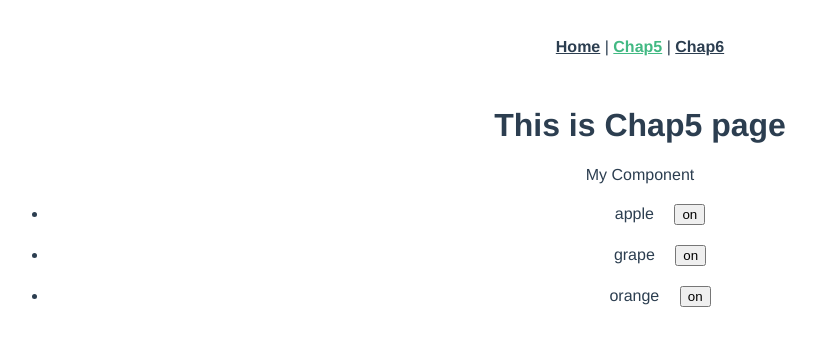
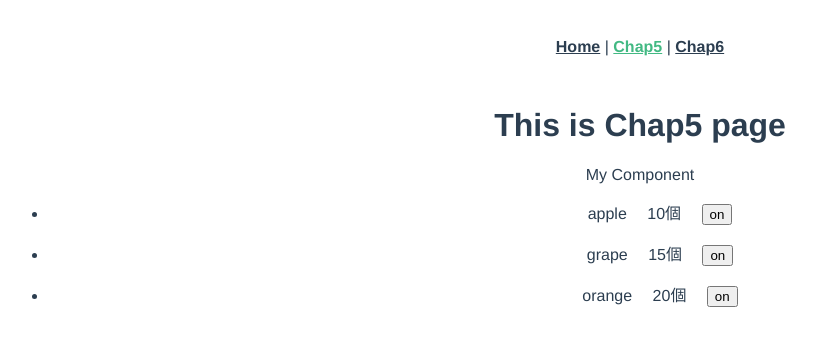
Before and after one commit to kawa1228/vuebook2-sample, a Vue app: page /chap5 in a window 1280 px wide. Shown: the top 346 px of the page, without its empty margins (0-816 px from the left). Built offline with nearby package versions, Linux system fonts and the light colour scheme.

Commit message:
add transition

```diff
--- a/src/components/MyCompChild.vue
+++ b/src/components/MyCompChild.vue
@@ -3,6 +3,7 @@
     <ul>
       <li>
         {{ name }}
+        {{ count }}個
         <button @click="handleClick"> on </button>
       </li>
     </ul>
@@ -13,11 +14,13 @@
 export default {
   props: {
     val: String,
-    name: String
+    name: String,
+    count: Number,
+    id: Number
   },
   methods: {
     handleClick: function() {
-      this.$emit("childs-event");
+      this.$emit("childs-event", this.id);
     }
   }
 };
--- a/src/components/MyComponent.vue
+++ b/src/components/MyComponent.vue
@@ -3,10 +3,11 @@
     <p>
     My Component
     <comp-child
-      v-for="(item, index) in list"
+      v-for="item in list"
       :key="item.id"
       :name="item.name"
-      @childs-event="parentsMethod(index)"
+      v-bind="item"
+      @childs-event="parentsMethod"
     />
     </p>
   </div>
@@ -21,15 +22,15 @@ export default {
   data() {
     return {
       list: [
-        { id: 1, name: "apple" },
-        { id: 2, name: "grape" },
-        { id: 3, name: "orange" }
+        { id: 1, name: "apple", count: 10 },
+        { id: 2, name: "grape", count: 15 },
+        { id: 3, name: "orange", count: 20 }
       ]
     };
   },
   methods: {
-    parentsMethod: function(index) {
-      console.log(`${index}番目をcatch!`);
+    parentsMethod: function(id) {
+      console.log(`${id}番目をcatch!`);
     }
   }
 };
--- a/src/views/Chap6.vue
+++ b/src/views/Chap6.vue
@@ -1,3 +1,27 @@
 <template>
-  <div class="chap6"><h1>This is Chap6 page</h1></div>
+  <div class="chap6">
+    <transition>
+      <h1 v-show="show">This is Chap6 page</h1>
+    </transition>
+    <p>
+      <button @click="show = !show">切り替え</button>
+    </p>
+  </div>
 </template>
+
+<script>
+export default {
+  data() {
+    return {
+      show: true
+    };
+  }
+};
+</script>
+
+<style lang="sass">
+.v-enter-active, .v-leave-active
+  transition: opacity 1s
+.v-enter, .v-leave-to
+  opacity: 0
+</style>
```
